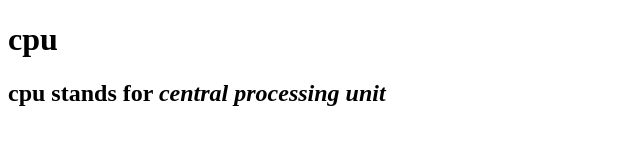
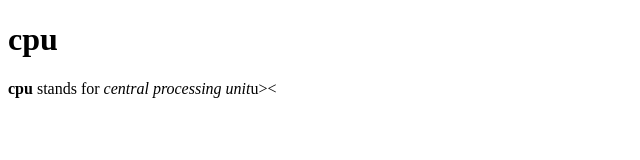
Before and after one commit to iamneo-production/ffebcdaacbfcadaeccdfffebaeceaec, a website: page public/index.html in a window 1280 px wide. Shown: the whole page, without its empty margins (0-640 px from the left). Drawn offline with Linux system fonts and the light colour scheme.

Commit message:
Backup Commit

```diff
--- a/public/index.html
+++ b/public/index.html
@@ -9,7 +9,7 @@
 </head>
 <body>
     <h1>cpu</h1>
-    <h2 <u><b>cpu</b> stands for <i>central processing unit</i>
+    <h2u><b>cpu</b> stands for <i>central processing unit</i></>u><
     </i>
 </body>
 </html>
```
